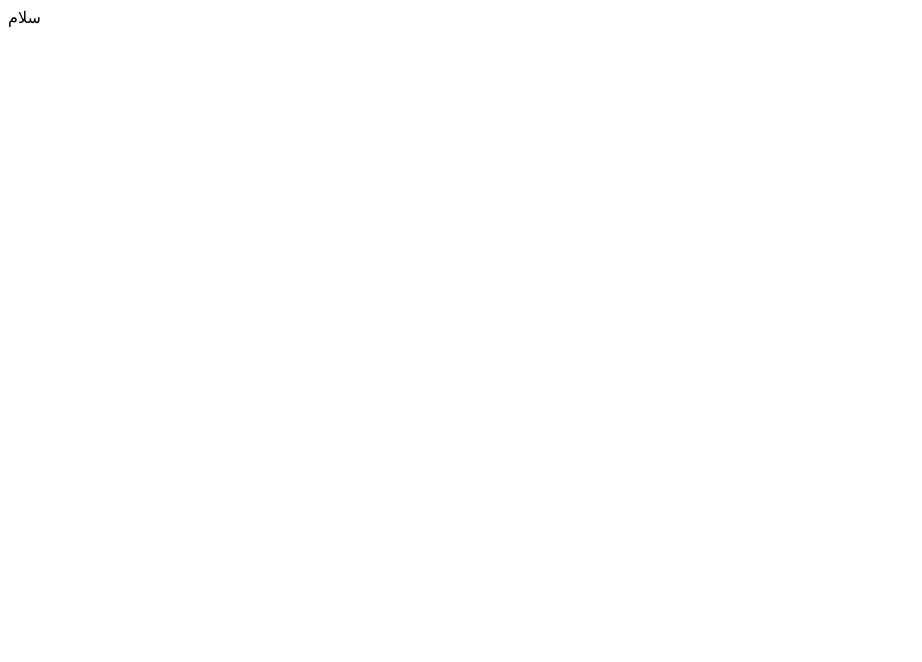
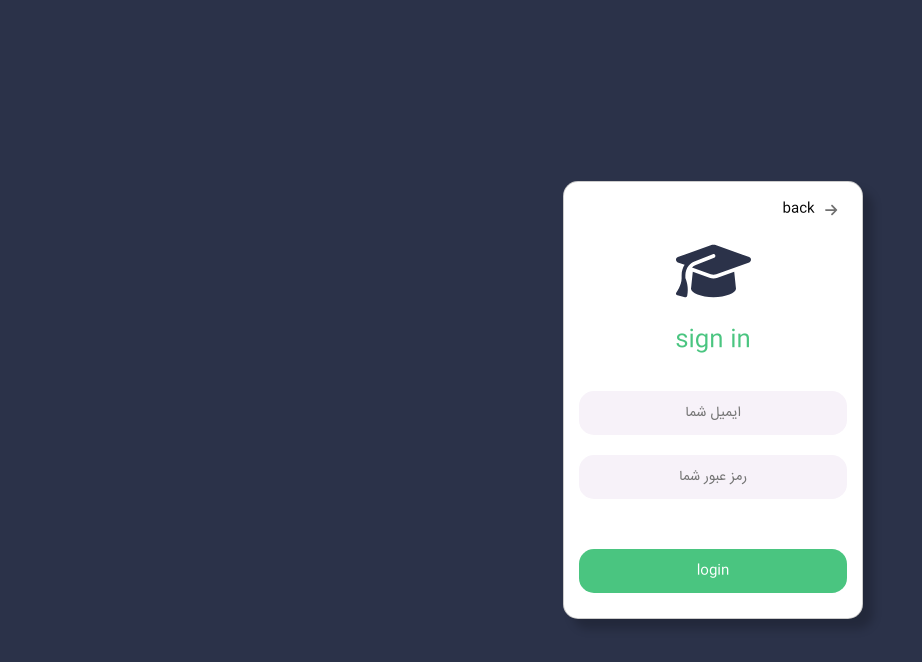
Before and after one commit to emtadeveloper/react-app-store, a React (Create React App) app: page /Login in a window 1280 px wide. Shown: the top 662 px of the page, without its empty margins (0-922 px from the left). Built offline with nearby package versions, Linux system fonts and the light colour scheme.

Commit message:
fix page Login

```diff
--- a/package.json
+++ b/package.json
@@ -16,8 +16,8 @@
         "@types/react-dom": "^17.0.9",
         "@types/styled-components": "^5.1.24",
         "axios": "^0.26.1",
-        "react": "^18.0.0",
-        "react-dom": "^18.0.0",
+        "react": "^17.0.2",
+        "react-dom": "^17.0.2",
         "react-redux": "^7.2.6",
         "react-router": "^6.2.2",
         "react-router-dom": "^6.2.2",
--- a/src/App.tsx
+++ b/src/App.tsx
@@ -1,6 +1,58 @@
+// react
+
 import { FC } from "react";
+
+// react router
+
+import { Routes, Route } from "react-router-dom";
+
+// Components Pages
+
+import Home from "./pages/Home";
+import Dashboard from "./pages/Dashboard";
+import Login from "./pages/Login";
+import NotFoundPage from "./pages/NotFoundPage";
+
+// styles
+
+import "./fonts/fonts.css";
+import GlobalCSS from "./styles/global";
+import Theme from "./themes/palette";
+
+// theme
+
+import { ThemeProvider } from "styled-components";
+import { faHome, faLogin, faDash, faNotFound } from "./lang/fa";
+import { enHome, enLogin, enDash, enNotFound } from "./lang/en";
+
+// hooks
+
+import useThemeMode from "./hooks/useThemeMode";
+import { Context } from "./contexts";
+
 const App: FC = () => {
-    return <div className="App">سلام</div>;
+    //
+    const { state, themeChange, langChange } = useThemeMode();
+    const themeMode = state.theme === "light" ? Theme.light : Theme.dark;
+    const langModeHome = state.lang === "فا" ? faHome : enHome;
+    const langModeLogin = state.lang === "فا" ? faLogin : enLogin;
+    const langModeDash = state.lang === "فا" ? faDash : enDash;
+    const langModeNotFound = state.lang === "فا" ? faNotFound : enNotFound;
+    const theme = { ...themeMode, lang: state.lang };
+
+    return (
+        <Context.Provider value={{ theme: state.theme, lang: state.lang, langChange, themeChange }}>
+            <ThemeProvider theme={theme}>
+                <GlobalCSS />
+                <Routes>
+                    <Route path="/" element={<Home {...langModeHome} />} />
+                    <Route path="/Login" element={<Login {...langModeLogin} />} />
+                    <Route path="/Dashboard" element={<Dashboard {...langModeDash} />} />
+                    <Route path="*" element={<NotFoundPage {...langModeNotFound} />} />
+                </Routes>
+            </ThemeProvider>
+        </Context.Provider>
+    );
 };
 
 export default App;
--- a/src/index.tsx
+++ b/src/index.tsx
@@ -2,15 +2,16 @@ import React from "react";
 import ReactDOM from "react-dom";
 import App from "./App";
 import reportWebVitals from "./reportWebVitals";
+import { BrowserRouter } from "react-router-dom";
 import "./fonts/fonts.css";
-
 ReactDOM.render(
     <React.StrictMode>
-        <App />
+        <BrowserRouter>
+            <App />
+        </BrowserRouter>
     </React.StrictMode>,
     document.getElementById("root")
 );
-
 // If you want to start measuring performance in your app, pass a function
 // to log results (for example: reportWebVitals(console.log))
 // or send to an analytics endpoint. Learn more: https://bit.ly/CRA-vitals
--- /dev/null
+++ b/src/pages/Login/Login.tsx
@@ -0,0 +1,43 @@
+// react
+
+import { FC } from "react";
+
+// router
+
+import { useNavigate } from "react-router-dom";
+
+// styles
+
+import { Container } from "./style.css";
+
+// icons
+
+import { FontAwesomeIcon } from "@fortawesome/react-fontawesome";
+import { faArrowRight, faGraduationCap } from "@fortawesome/free-solid-svg-icons";
+
+// types
+
+import { ILogin } from "./types";
+import { IconProp } from "@fortawesome/fontawesome-svg-core";
+
+const Login: FC<ILogin> = ({ back, btn, login }) => {
+    //
+    const Navigate = useNavigate();
+
+    return (
+        <Container>
+            <form>
+                <span className="back" onClick={() => Navigate("/")}>
+                    <FontAwesomeIcon icon={faArrowRight as IconProp} className="icon" />
+                    {back}
+                </span>
+                <FontAwesomeIcon className="gap_icon" icon={faGraduationCap as IconProp} size="6x" />
+                <h2>{login}</h2>
+                <input placeholder="ایمیل شما" />
+                <input placeholder="رمز عبور شما" />
+                <input value={btn} type="submit" className="btn" onClick={() => Navigate("/Dashboard")} />
+            </form>
+        </Container>
+    );
+};
+export default Login;
--- /dev/null
+++ b/src/pages/Login/index.ts
@@ -0,0 +1 @@
+export { default } from "./Login";
--- /dev/null
+++ b/src/pages/Login/style.css.ts
@@ -0,0 +1,65 @@
+import styled from "styled-components";
+import { position, box } from "../../styles/mixin";
+import { flex_center, flex_center_between } from "../../styles/share";
+
+export const Container = styled.div`
+    direction: rtl;
+    ${flex_center};
+    transform: translate(-50%, -50%);
+    ${box({ width: "100%", height: "100%" })}
+    ${position({ position: "absolute", top: "50%", left: "50%" })};
+    form {
+        padding: 1.5rem;
+        border-radius: 1.5rem;
+        flex-direction: column;
+        ${flex_center_between};
+        background-color: white;
+        border: 1px solid rgba(0, 0, 0, 0.2);
+        box-shadow: 1rem 1rem 1rem rgba(0, 0, 0, 0.2);
+        .back {
+            align-self: flex-start;
+        }
+        .icon {
+            color: ${(props) => props.theme.fix.black};
+        }
+        .gap_icon {
+            margin: 2rem;
+            color: ${(props) => props.theme.fix.blue};
+        }
+        h2 {
+            text-align: center;
+            margin-bottom: 2rem;
+        }
+        span {
+            cursor: pointer;
+            @media only screen and (max-width: 768px) {
+                font-size: 1.4rem;
+            }
+            .icon {
+                vertical-align: -5px;
+                margin: 0 1rem;
+            }
+        }
+        input {
+            width: 100%;
+            padding: 1rem 0;
+            text-align: center;
+            font-size: 1.4rem;
+            border-radius: 1.5rem;
+            margin: 1rem 4rem;
+            background-color: #f7f2f9;
+        }
+        .btn {
+            color: white;
+            width: 100%;
+            padding: 1rem 0;
+            font-size: 1.4rem;
+            margin-top: 4rem;
+            background-color: ${(props) => props.theme.fix.green};
+            &:hover {
+                transition: all 0.5s;
+                background-color: #209151;
+            }
+        }
+    }
+`;
--- /dev/null
+++ b/src/pages/Login/types.ts
@@ -0,0 +1,2 @@
+import { lang_Login } from "../../lang/types";
+export interface ILogin extends lang_Login {}
--- /dev/null
+++ b/src/pages/NotFoundPage/types.ts
@@ -0,0 +1,3 @@
+import { lang_NotFound } from "../../lang/types";
+
+export interface INotfound extends lang_NotFound {}
```
Also changed, not shown: public/manifest.json, 1 other file (tests, documents, lock files or other folders).
